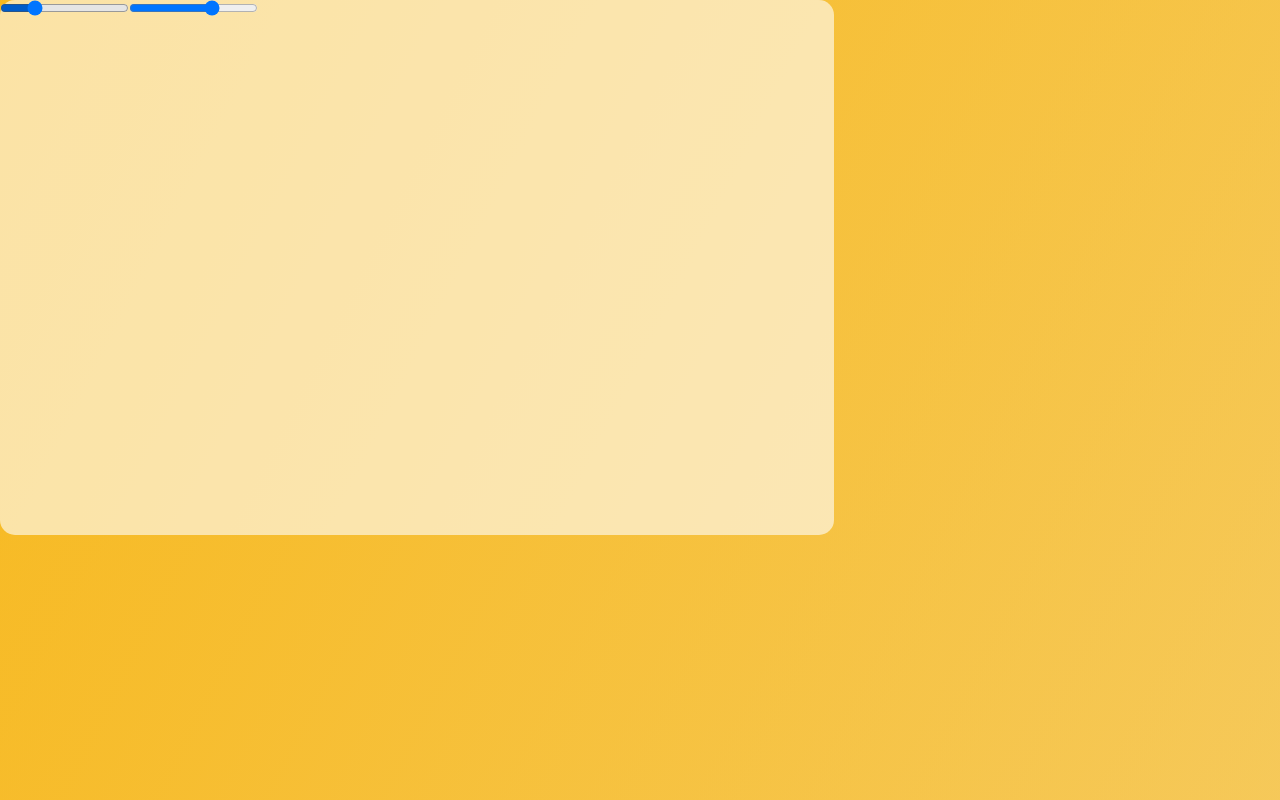
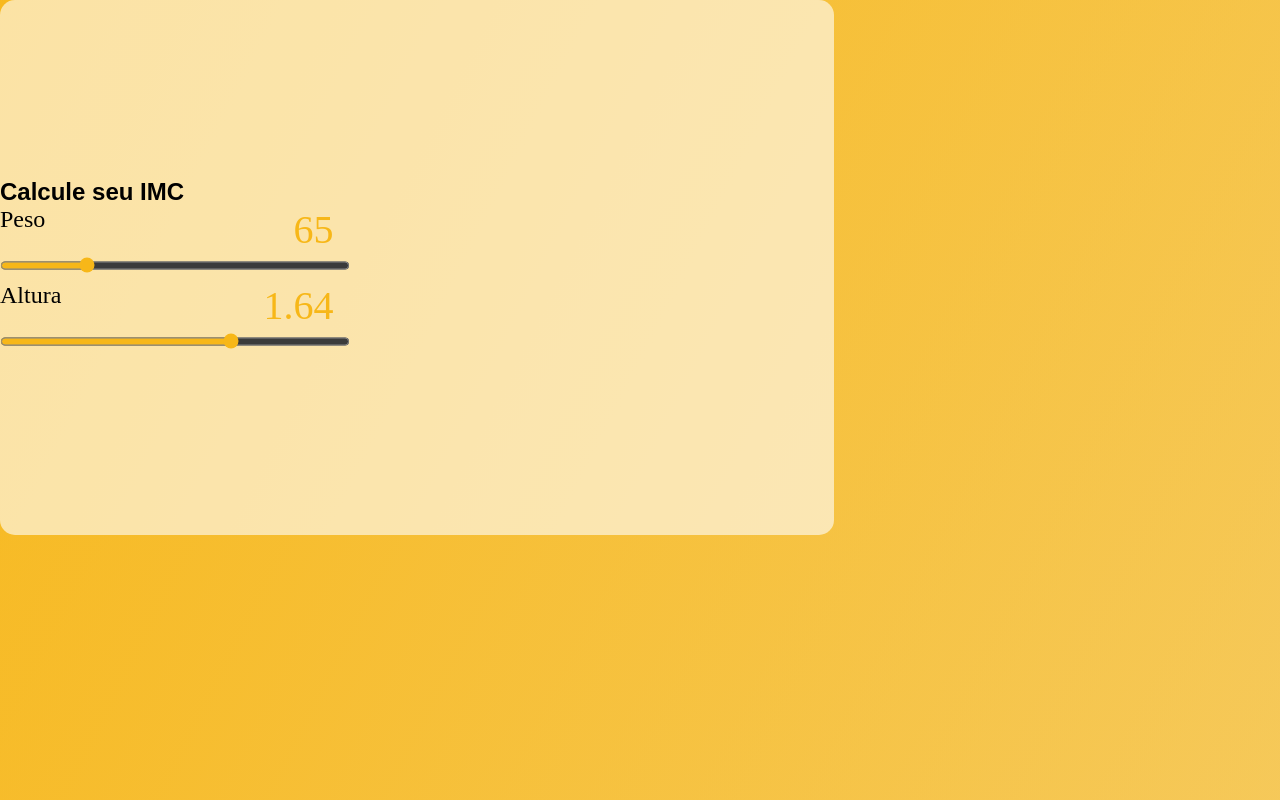
Before and after one commit to LeonardoLuisKlein/desafioimc, a Vue app: page / in a window 1280 px wide. Built offline with nearby package versions, Linux system fonts and the light colour scheme.

Commit message:
Feat: creating the input card

```diff
--- a/src/App.vue
+++ b/src/App.vue
@@ -20,23 +20,13 @@ export default {
 html,
 body,
 #app {
-  widows: 100vw;
   height: 100vh;
+  background: linear-gradient(116.82deg, rgba(247, 183, 24, 0.7) 0%, rgba(245, 197, 78, 0.6) 100%);
 }
 * {
   margin: 0;
   padding: 0;
   box-sizing: border-box;
   font-family: "Poppins", sans-serif;
-  background: linear-gradient(116.82deg, rgba(247, 183, 24, 0.7) 0%, rgba(245, 197, 78, 0.6) 100%);
-}
-.disable-select {
-  -webkit-user-select: none;
-  -moz-user-select: none;
-  -ms-user-select: none;
-  user-select: none;
-}
-button {
-  cursor: pointer;
 }
 </style>
--- a/src/components/containers/Card/Card.scss
+++ b/src/components/containers/Card/Card.scss
@@ -3,5 +3,13 @@ section{
     height: 535px;
     background: rgba(255, 255, 255, 0.6);
     border-radius: 15px;
+    display: flex;
     justify-content: center;
+    flex-direction: column;
+    flex-wrap: wrap;
+
+    h1{
+        display: flex;
+        width: 100%;
+    }
 }
--- a/src/components/containers/Card/Card.vue
+++ b/src/components/containers/Card/Card.vue
@@ -1,14 +1,17 @@
 <template>
   <section>
-    <input type="range" min="10" max="180">
-    <input type="range" min="1.00" max="2.50" step="any">
+    <h1>Calcule seu IMC</h1>
+    <Inputs/>
+    <Inputs type="altura"/>
   </section>
 </template>
 
 <script>
+import Inputs from '@/components/micro/Inputs/Inputs.vue';
 export default {
-// eslint-disable-next-line
-name: "Card",
+    // eslint-disable-next-line
+    name: "Card",
+    components: { Inputs }
 }
 </script>
 
--- a/src/components/micro/Inputs/Inputs.scss
+++ b/src/components/micro/Inputs/Inputs.scss
@@ -0,0 +1,33 @@
+.formatInput{
+  width: 40%;
+
+.formatCard {
+  display: flex;
+  justify-content: space-between;
+}
+}
+
+p {
+  font-family: "Poppins";
+  font-style: normal;
+  font-weight: 300;
+  font-size: 24px;
+  color: #000000;
+}
+
+.formatValue {
+  font-family: "Poppins";
+  font-style: normal;
+  font-weight: 300;
+  font-size: 40px;
+  color: #F7B718;
+}
+
+input {
+  width: 350px;
+  height: 25px;
+  background: white;
+  border-radius: 4px;
+  height: 25px;
+  accent-color: #F7B718;
+}
--- a/src/components/micro/Inputs/Inputs.vue
+++ b/src/components/micro/Inputs/Inputs.vue
@@ -1,7 +1,19 @@
 <template>
-    <div>
-    <input type="range" min="10" max="180">
-    <input type="range" min="1.00" max="2.50" step="any">
+    <div id="inputs">
+        <div class="formatInput" v-if="type === 'peso'">
+            <div class="formatCard">
+                <p>Peso</p>
+                <p class="formatValue">65</p>
+            </div>
+            <input type="range" min="10" max="180">
+        </div>
+        <div class="formatInput" v-else-if="type === 'altura'">
+            <div class="formatCard">
+                <p>Altura</p>
+                <p class="formatValue">1.64</p>
+            </div>
+            <input type="range" min="1.00" max="2.50" step="any">
+        </div>
     </div>
 </template>
 
@@ -9,7 +21,14 @@
 
 
 export default {
-
+    // eslint-disable-next-line
+    name: "Inputs",
+    props:{
+        type:{
+            type: String,
+            default: "peso"
+        }
+    }
 }
 </script>
 
```
